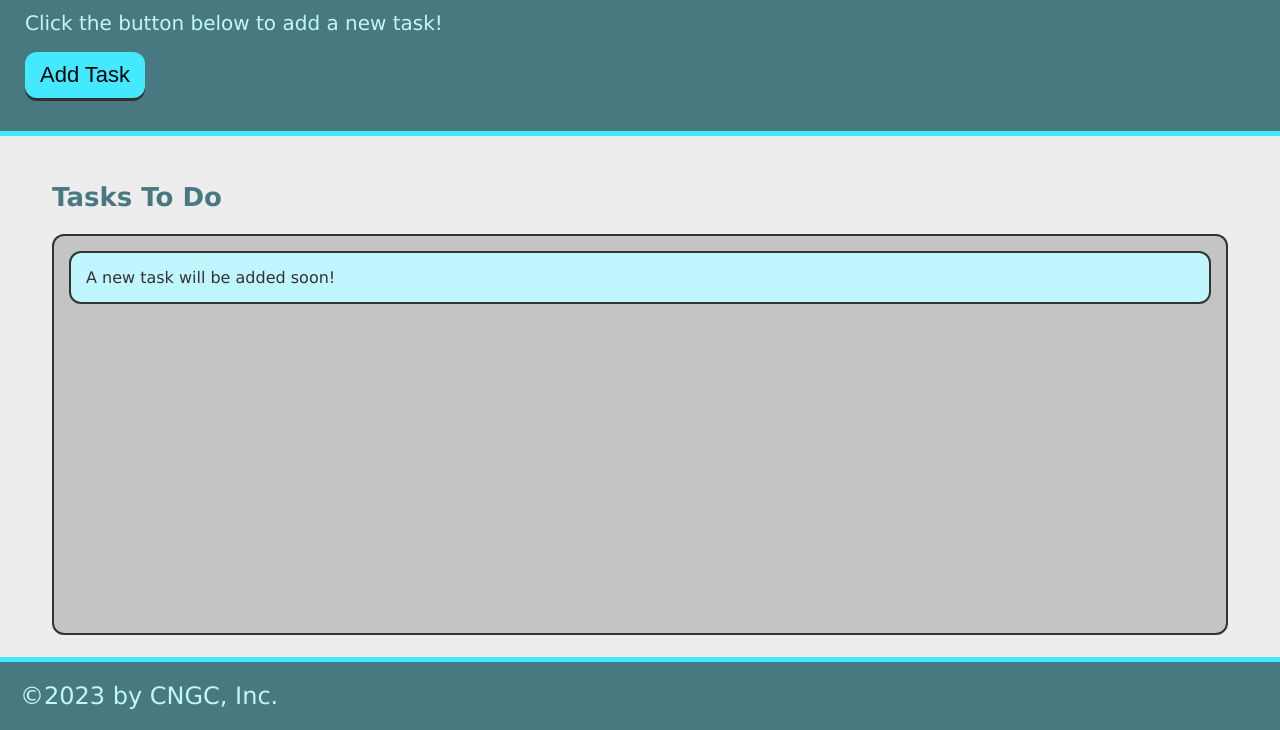
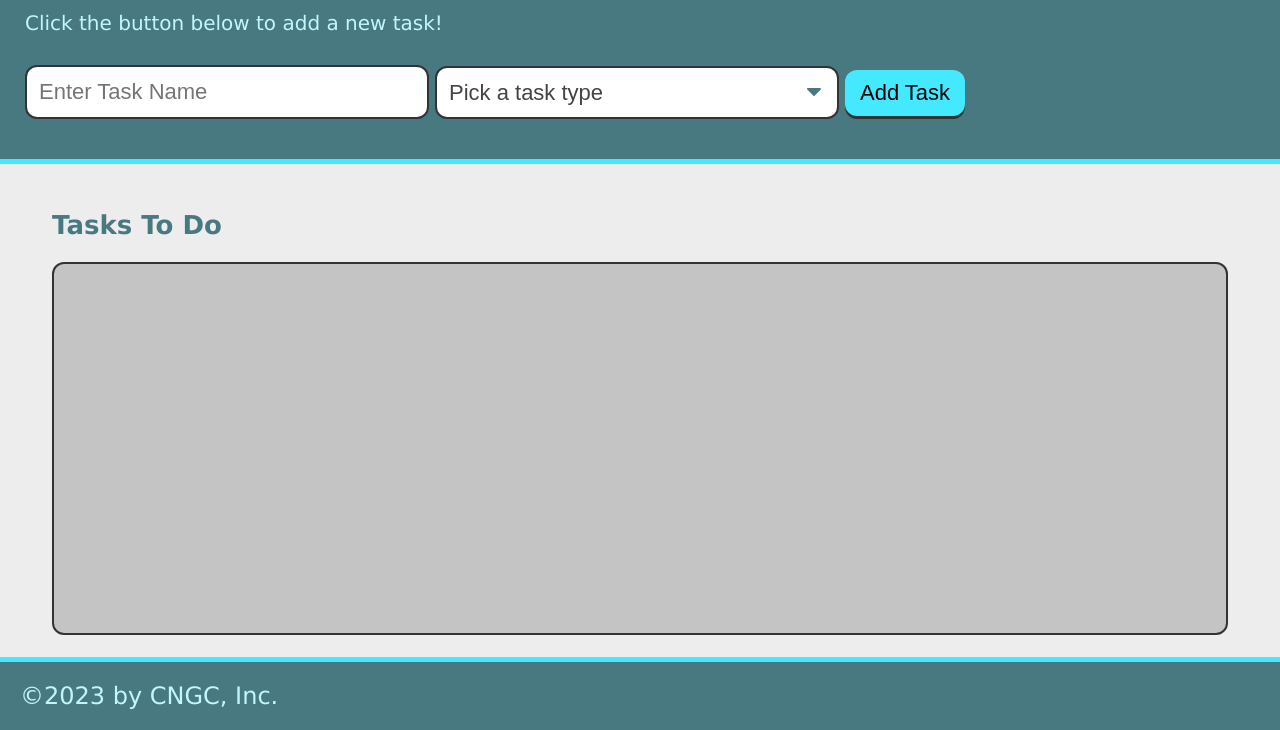
Before and after one commit to MNlegion/task-list, a plain HTML site: page index.html in a window 1280 px wide. Shown: the part 70-800 px from the top of the page. Drawn offline with Linux system fonts and the light colour scheme.

Commit message:
task button via user input setup

```diff
--- a/index.html
+++ b/index.html
@@ -11,14 +11,29 @@
     <header>
       <h1>Daily Organizer</h1>
       <p>Click the button below to add a new task!</p>
-      <button class="btn" id="save-task">Add Task</button>
+      <form id="task-form">
+        <div class="form-group">
+          <input type="text" name="task-name" placeholder="Enter Task Name" />
+        </div>
+        <div class="form-group">
+          <select name="task-type" class="select-dropdown">
+            <option value="" disabled selected>Pick a task type</option>
+            <option value="Print">Print</option>
+            <option value="Web">Web</option>
+            <option value="Mobile">Mobile</option>
+          </select>
+        </div>
+        <div class="form-group">
+          <button class="btn" id="save-task" type="submit">Add Task</button>
+        </div>
+      </form>
     </header>
 
     <main class="page-content">
       <section class="task-list-wrapper">
         <h2 class="list-title">Tasks To Do</h2>
         <ul class="task-list" id="tasks-to-do">
-          <li class="task-item">A new task will be added soon!</li>
+
         </ul>
       </section>
     </main>
```
